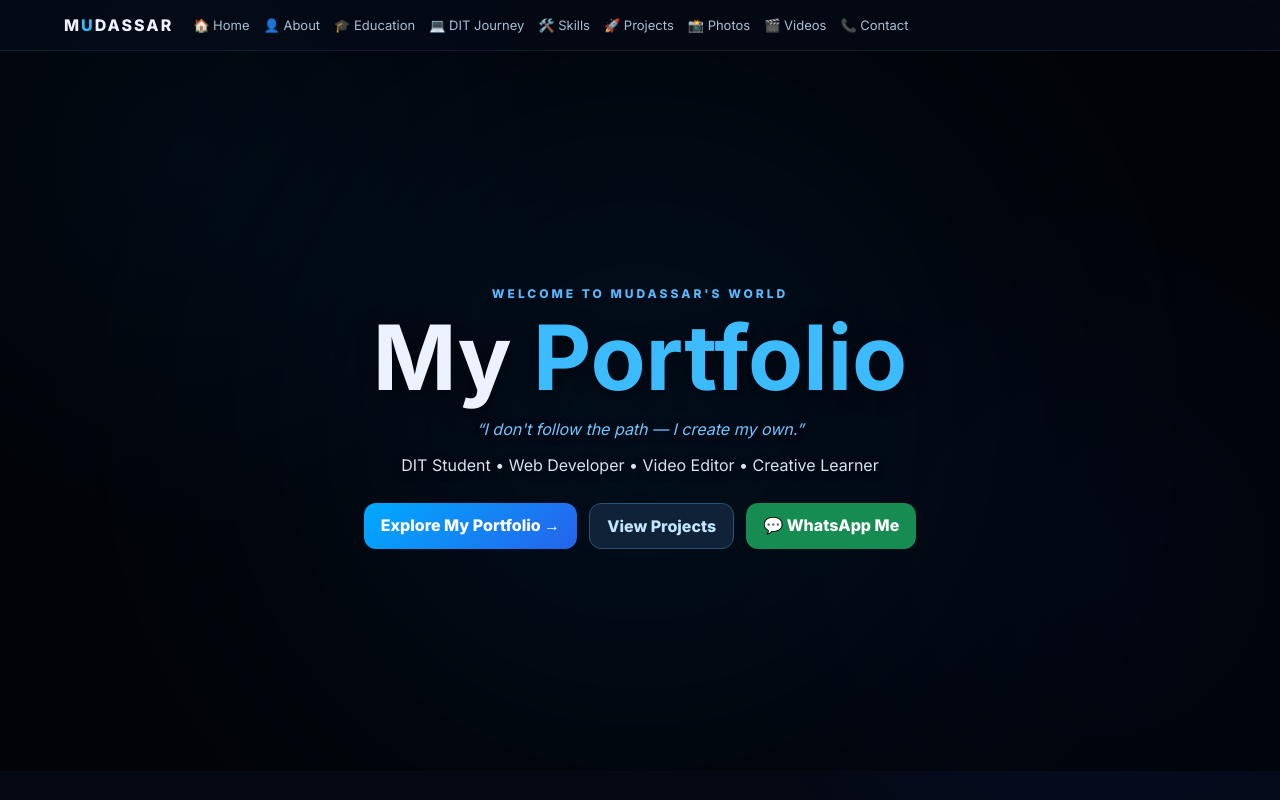
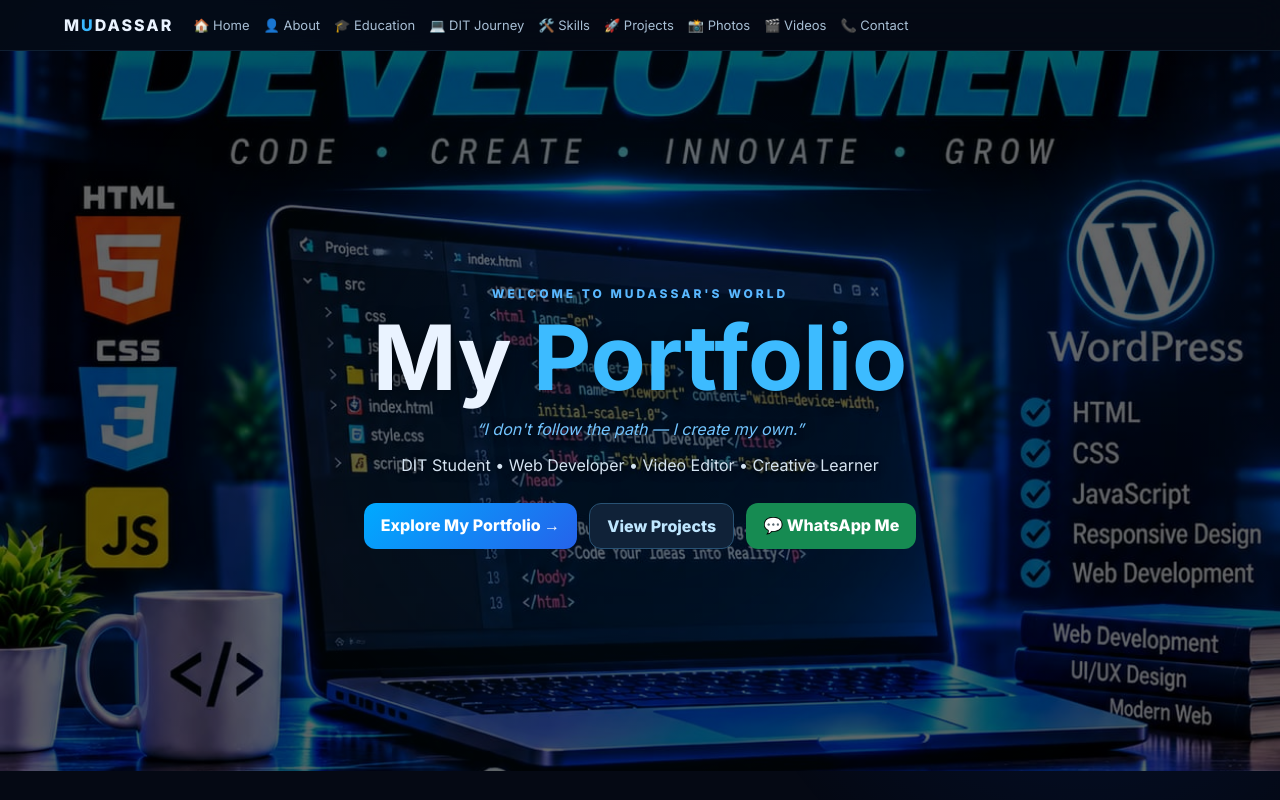
Before and after one commit to mudassaritx00-debug/Mudassar-Sultan, a plain HTML site: page index.html in a window 1280 px wide. Shown: the top 800 px of the page. Drawn offline with Linux system fonts and the light colour scheme.

Commit message:
Update style.css

```diff
--- a/style.css
+++ b/style.css
@@ -79,7 +79,7 @@ body:before{
             rgba(0,0,0,.60),
             rgba(0,0,0,.60)
         ),
-        url("profile.jpg");
+        url("profile.jpeg");
 
     background-size:cover;
     background-position:center;
```
